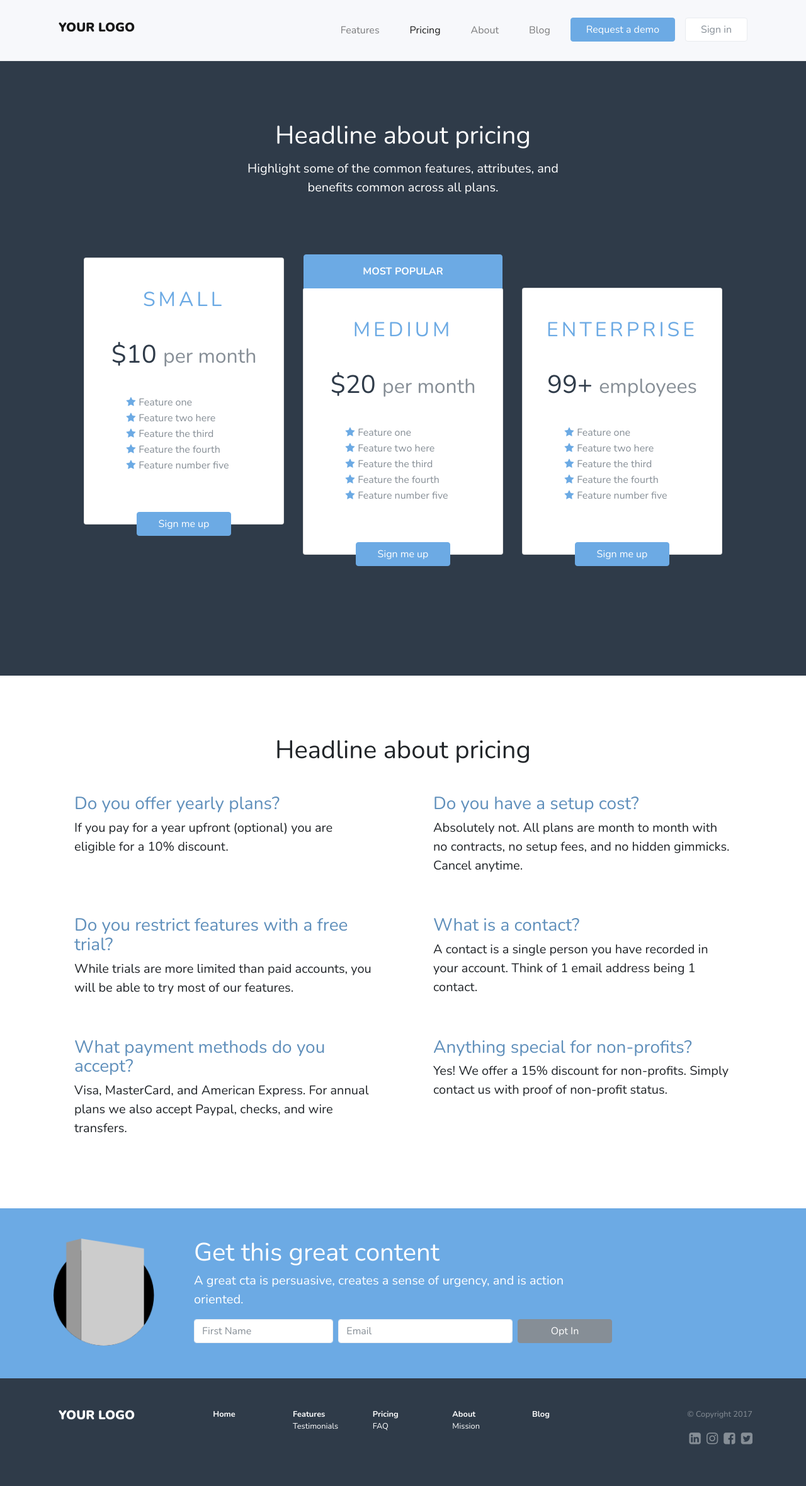
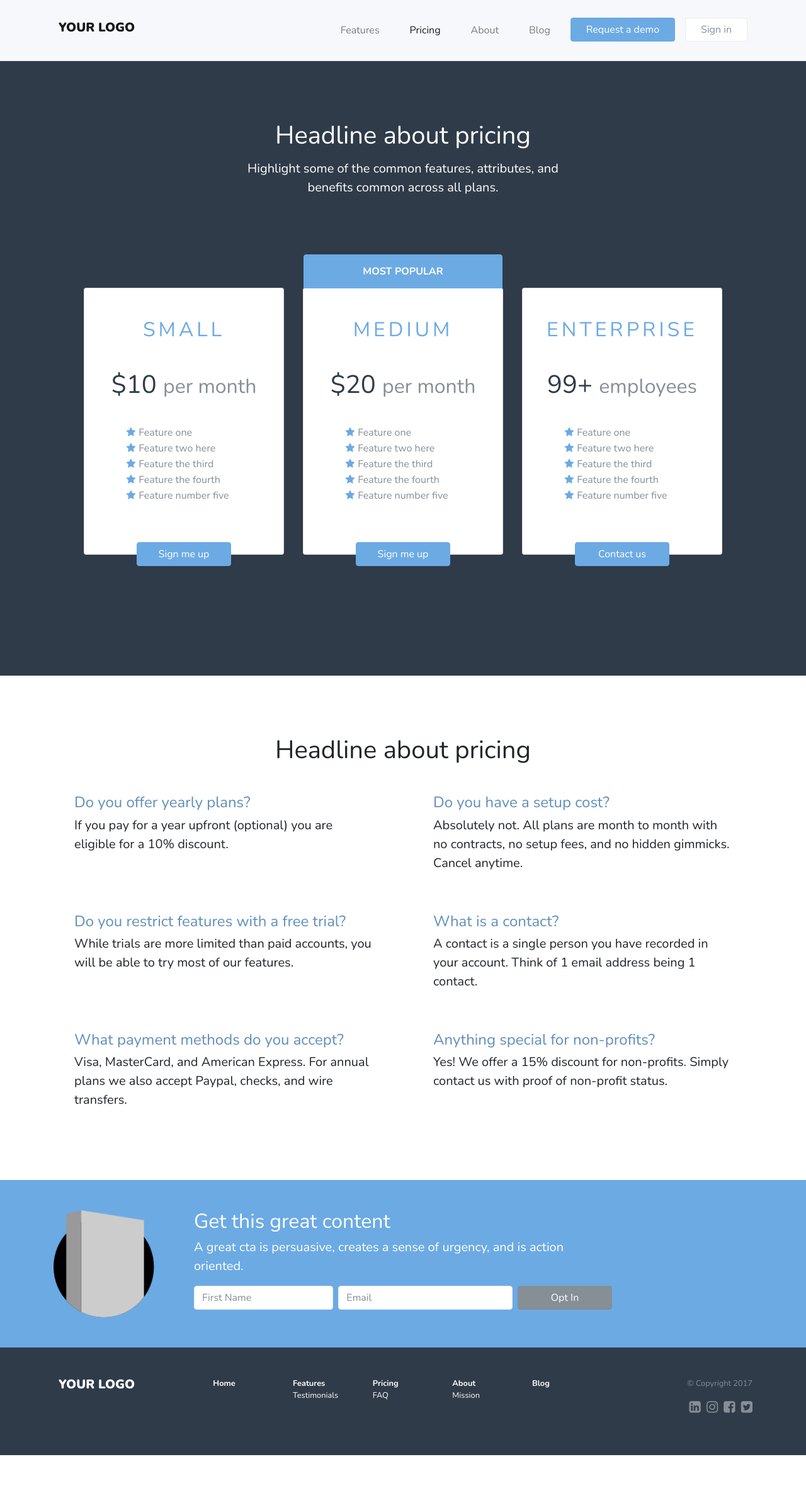
Before and after one commit to Royal-Jay/saas-template, a Jekyll site: the page built from pricing.html, in a window 1280 px wide. Shown: the whole page at 63% size. Built offline with Jekyll 4.4.1, drawn with Linux system fonts in a browser that asks for light colours; nearby versions of some CDN libraries; after the commit the page ends 2311 px from its top, so only the background shows below that.

Commit message:
all requested changes

```diff
--- a/_includes/nav.html
+++ b/_includes/nav.html
@@ -14,7 +14,7 @@
           <ul class="navbar-nav font-weight-light">
             {% assign pages = site.pages | sort: 'order' %}
             {% for p in pages %}
-              {% if p.url != '/' %}
+              {% if p.url != '/' and p.hide != true %}
                 <li class="nav-item mx-3 {% if p.url == page.url %}active{% endif %}">
                   <a class="nav-link" href=".{{ p.url }}">{{ p.title }}</a>
                 </li>
--- a/_sass/_core.scss
+++ b/_sass/_core.scss
@@ -60,7 +60,6 @@
   border-bottom-right-radius: 0px;
 }
 
-
-h3.text-primary {
+h3.text-primary, h4.text-primary {
   color: #5F8FBB !important;
 }
--- a/about.html
+++ b/about.html
@@ -139,7 +139,7 @@ order: 2
             </div>
 
             <div class="col-md-8 px-5">
-              <h1 class="font-weight-light">Get this great content</h1>
+              <h2 class="font-weight-light">Get this great content</h2>
 
               <p class="lead">
                 A great cta is persuasive, creates a sense of urgency, and is action oriented.
--- a/pricing.html
+++ b/pricing.html
@@ -18,7 +18,7 @@ order: 1
 
           <div class="my-5 p-5">
             <div class="row justify-content-center">
-              <div class="col-lg-4 col-md-12 mb-5">
+              <div class="col-lg-4 col-md-12 my-5">
                 <div class="card text-dark">
                   <h2 class="font-weight-light text-primary text-center my-5 text-uppercase text-spaced">Small</h2>
 
@@ -62,7 +62,7 @@ order: 1
                   <a class="btn btn-primary text-white font-weight-light mx-auto border-overlap" href="#">Sign me up</a>
                 </div>
               </div>
-              <div class="col-lg-4 col-md-12 mt-5">
+              <div class="col-lg-4 col-md-12 my-5">
                 <div class="card text-dark">
                   <h2 class="font-weight-light text-primary text-center my-5 text-uppercase text-spaced">Enterprise</h2>
 
@@ -80,7 +80,7 @@ order: 1
 
                   <hr>
 
-                  <a class="btn btn-primary text-white font-weight-light mx-auto border-overlap" href="#">Sign me up</a>
+                  <a class="btn btn-primary text-white font-weight-light mx-auto border-overlap" href="#">Contact us</a>
 
                 </div>
               </div>
@@ -97,31 +97,31 @@ order: 1
 
           <div class="row my-5">
             <div class="col px-5">
-              <h3 class="text-primary">Do you offer yearly plans?</h3>
+              <h4 class="text-primary">Do you offer yearly plans?</h4>
               <p class="lead">If you pay for a year upfront (optional) you are eligible for a 10% discount.</p>
             </div>
             <div class="col px-5">
-              <h3 class="text-primary">Do you have a setup cost?</h3>
+              <h4 class="text-primary">Do you have a setup cost?</h4>
               <p class="lead">Absolutely not. All plans are month to month with no contracts, no setup fees, and no hidden gimmicks. Cancel anytime.</p>
             </div>
           </div>
           <div class="row my-5">
             <div class="col px-5">
-              <h3 class="text-primary">Do you restrict features with a free trial?</h3>
+              <h4 class="text-primary">Do you restrict features with a free trial?</h4>
               <p class="lead">While trials are more limited than paid accounts, you will be able to try most of our features.</p>
             </div>
             <div class="col px-5">
-              <h3 class="text-primary">What is a contact?</h3>
+              <h4 class="text-primary">What is a contact?</h4>
               <p class="lead">A contact is a single person you have recorded in your account. Think of 1 email address being 1 contact.</p>
             </div>
           </div>
           <div class="row my-5">
             <div class="col px-5">
-              <h3 class="text-primary">What payment methods do you accept?</h3>
+              <h4 class="text-primary">What payment methods do you accept?</h4>
               <p class="lead">Visa, MasterCard, and American Express. For annual plans we also accept Paypal, checks, and wire transfers.</p>
             </div>
             <div class="col px-5">
-              <h3 class="text-primary">Anything special for non-profits?</h3>
+              <h4 class="text-primary">Anything special for non-profits?</h4>
               <p class="lead">Yes! We offer a 15% discount for non-profits. Simply contact us with proof of non-profit status.</p>
             </div>
           </div>
@@ -139,7 +139,7 @@ order: 1
             </div>
 
             <div class="col-md-8 px-5">
-              <h1 class="font-weight-light">Get this great content</h1>
+              <h2 class="font-weight-light">Get this great content</h2>
 
               <p class="lead">
                 A great cta is persuasive, creates a sense of urgency, and is action oriented.
```
Also changed, not shown: features.html (+7 -7 lines), index.html (+7 -7 lines).
